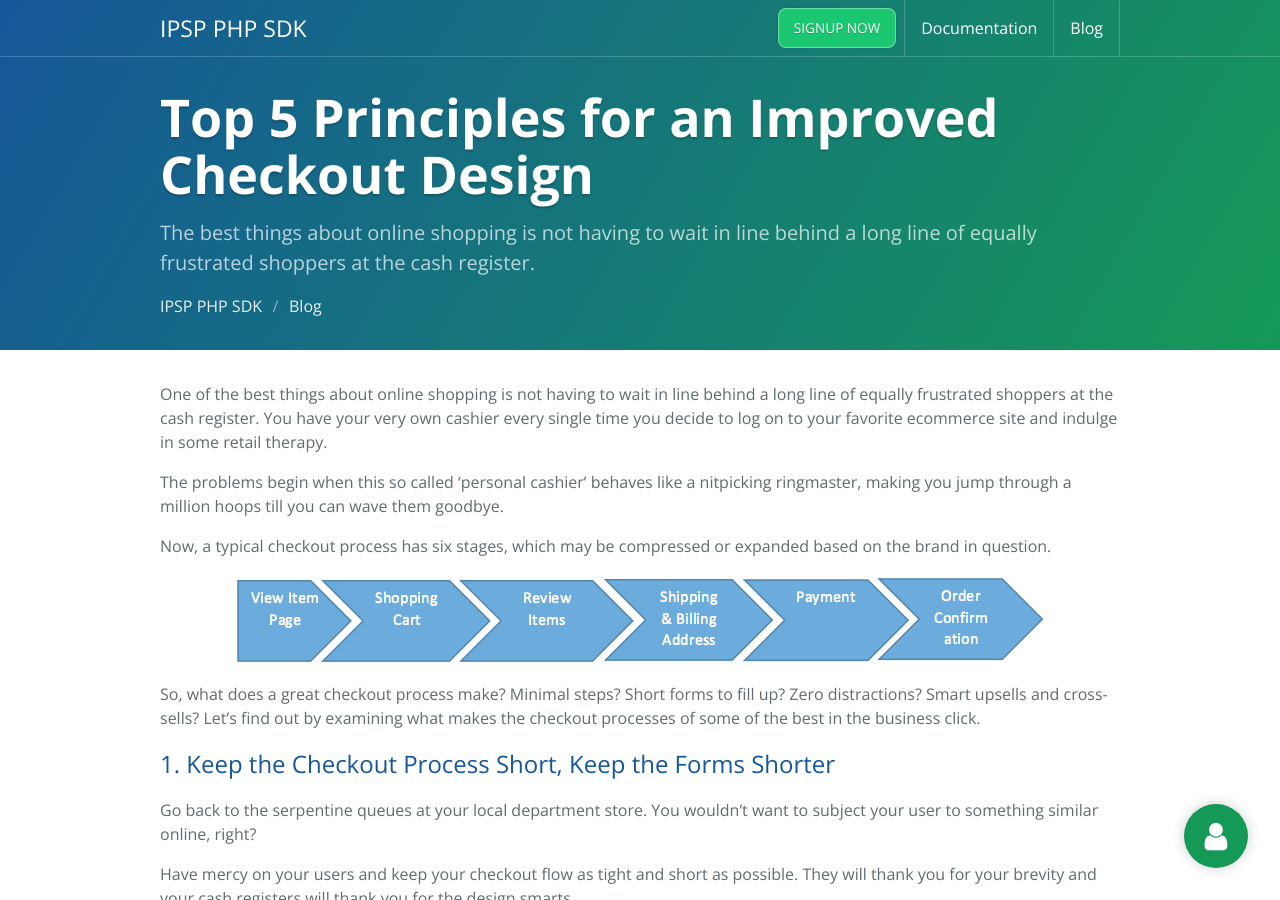
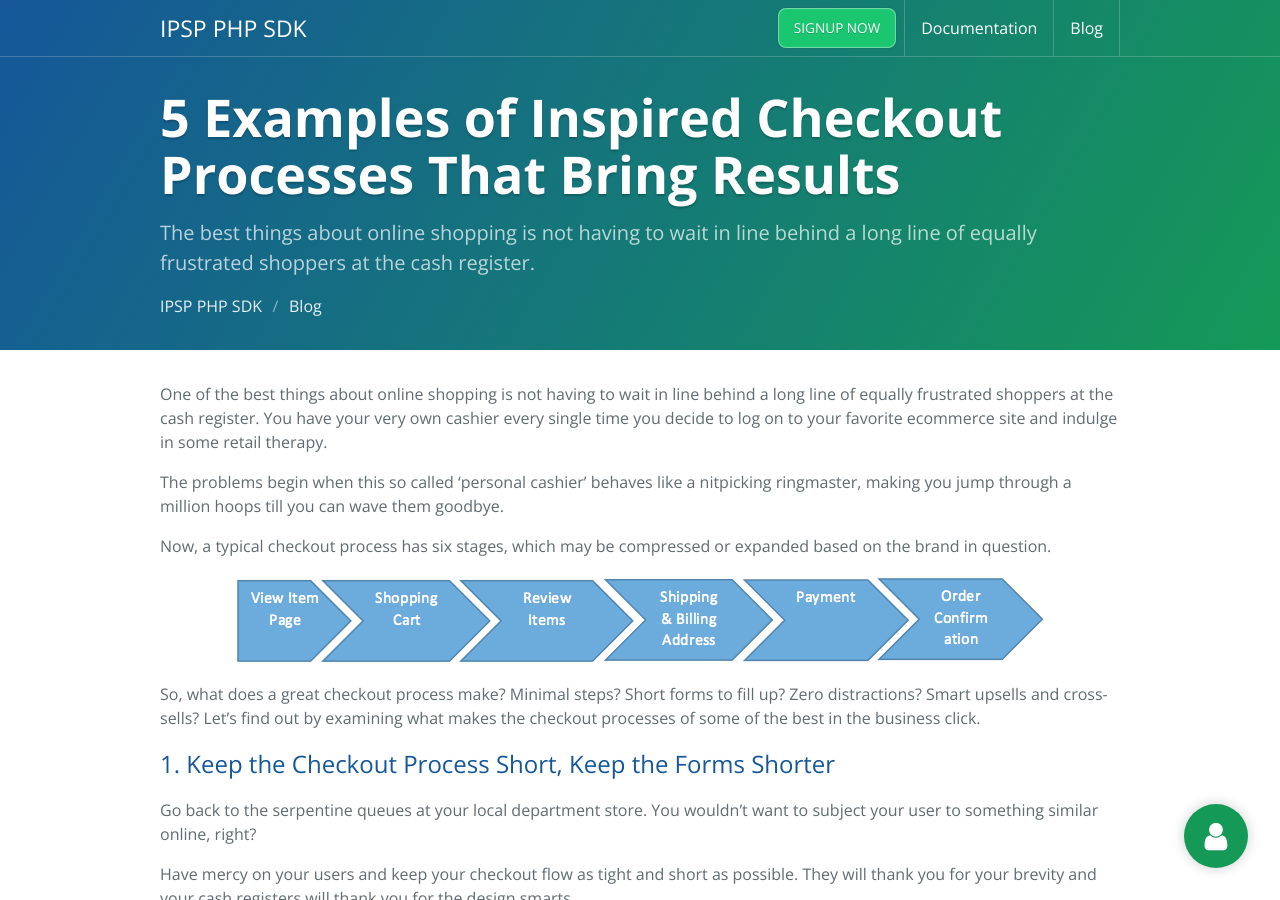
Before and after one commit to kosatyi/ipsp-php, a Jekyll site: the page built from _posts/blog/2016-05-10-5-examples-of-inspired-checkout-that-bring-results.md, in a window 1280 px wide and 900 px high. Built offline with Jekyll 4.4.1, drawn with Linux system fonts in a browser that asks for light colours.

Commit message:
update blog post

```diff
--- a/_posts/blog/2016-05-10-5-examples-of-inspired-checkout-that-bring-results.md
+++ b/_posts/blog/2016-05-10-5-examples-of-inspired-checkout-that-bring-results.md
@@ -1,7 +1,7 @@
 ---
 title: 5 Examples of Inspired Checkout Processes That Bring Results
 description: The best things about online shopping is not having to wait in line behind a long line of equally frustrated shoppers at the cash register
-headline: Top 5 Principles for an Improved Checkout Design
+headline: 5 Examples of Inspired Checkout Processes That Bring Results
 tagline: The best things about online shopping is not having to wait in line behind a long line of equally frustrated shoppers at the cash register.
 categories: blog e-commerce
 image: /assets/blog/nordstrom1.png
```
